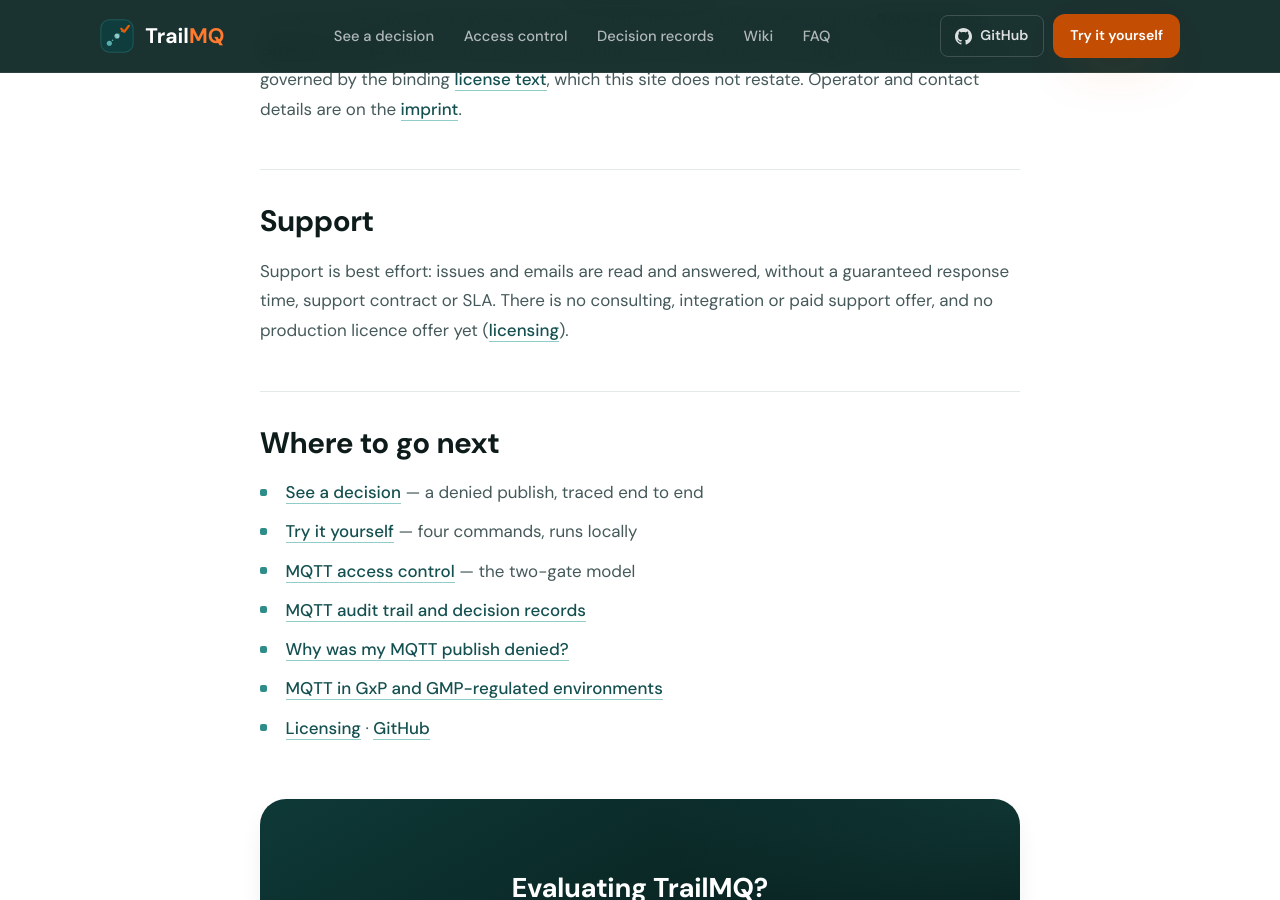
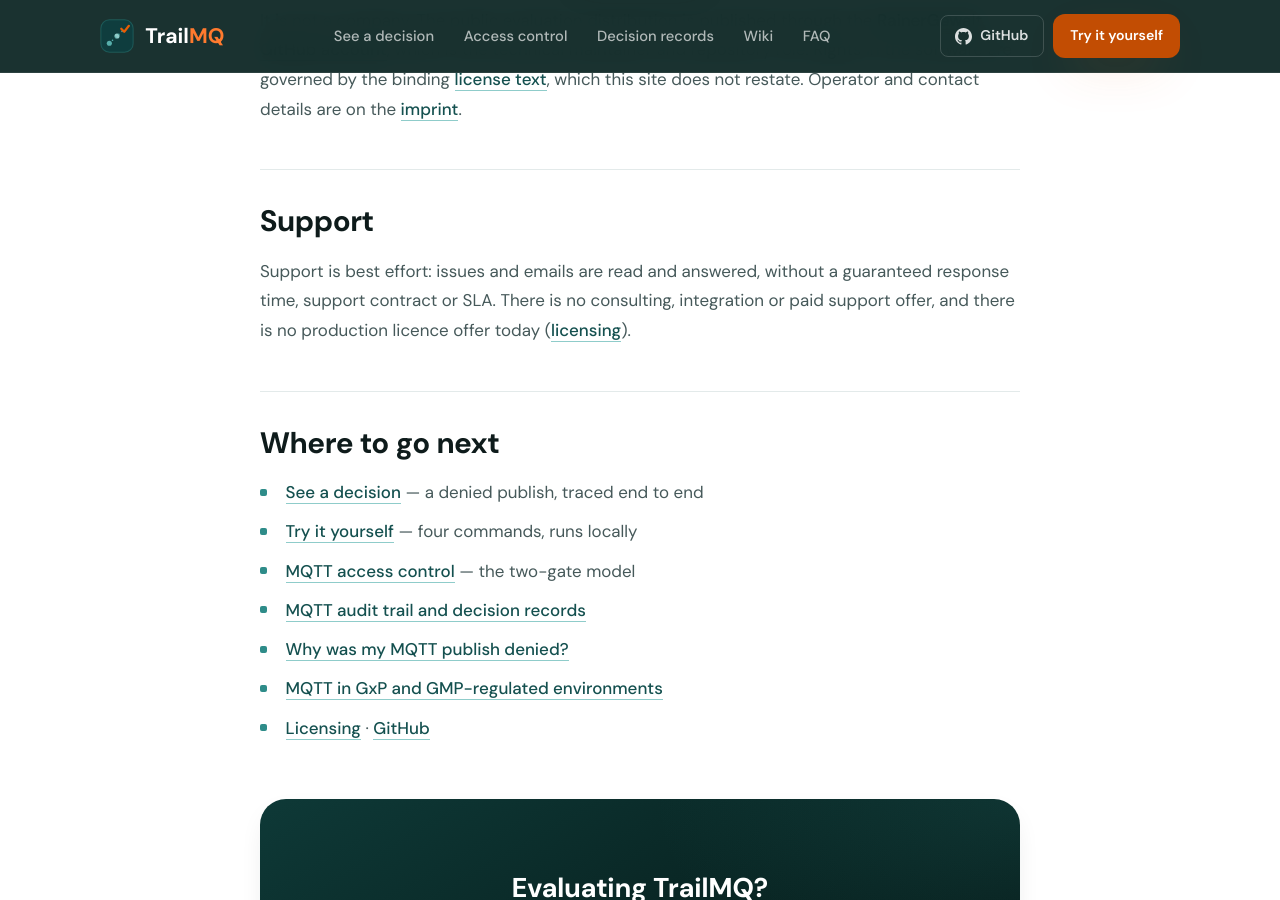
Before and after one commit to RainerGewalt/trailmq_website, a Jekyll site: the page built from about.md, in a window 1280 px wide and 900 px high, scrolled down 1473 px. Built offline with Jekyll 4.4.1, drawn with Linux system fonts in a browser that asks for light colours.

Commit message:
content: record interest without promising a production licence
The licence page and its call to action say an evaluation report records
interest only: it is not an order and does not mean that a production
licence or any capability will be offered. About says there is no
production licence offer today.

```diff
--- a/about.md
+++ b/about.md
@@ -64,8 +64,8 @@
 
 Support is best effort: issues and emails are read and answered, without a
 guaranteed response time, support contract or SLA. There is no consulting,
-integration or paid support offer, and no production licence offer yet
-([licensing]({{ '/license/' | relative_url }})).
+integration or paid support offer, and there is no production licence offer
+today ([licensing]({{ '/license/' | relative_url }})).
 
 ## Where to go next
 
```
Also changed, not shown: license.md.
